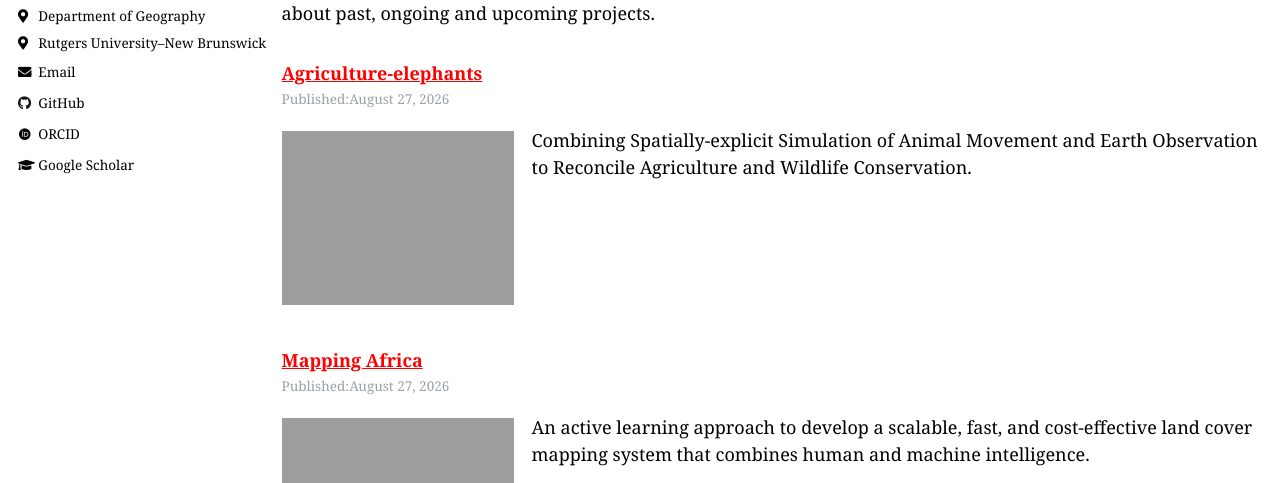
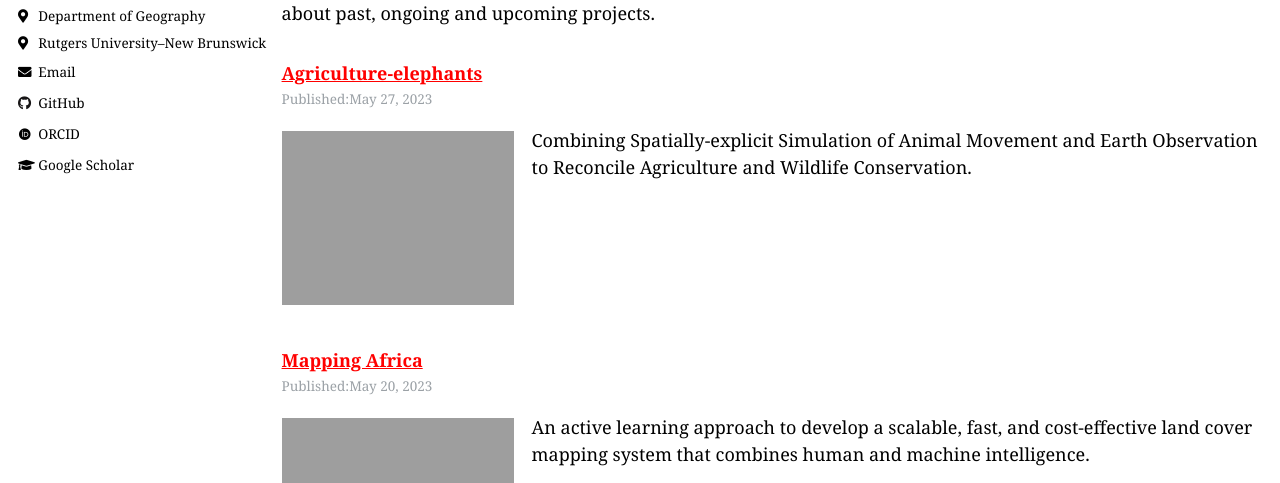
Before and after one commit to LLeiSong/website, a Jekyll site: the page built from _pages/projects.md, in a window 1280 px wide and 1149 px high. Shown: the part 350-833 px from the top of the window. Built offline with Jekyll 4.4.1, drawn with Linux system fonts in a browser that asks for light colours; some web fonts are replaced.

Commit message:
Fix a time typo

```diff
--- a/_projects/mapping_africa.md
+++ b/_projects/mapping_africa.md
@@ -4,6 +4,7 @@ image: "https://lleisong.github.io/website/images/projects/ma.png"
 excerpt: An active learning approach to develop a scalable, fast, and cost-effective land cover mapping system that combines human and machine intelligence.
 collection: projects
 order_number: 20
+date: 2023-05-20
 ---
 
 <p align="center"> <img src="/website/images/projects/ma.png" width="100%"></p>
--- a/_projects/reconcile_human_elephants.md
+++ b/_projects/reconcile_human_elephants.md
@@ -4,6 +4,7 @@ image: "https://lleisong.github.io/website/images/projects/reconcile.png"
 excerpt: Combining Spatially-explicit Simulation of Animal Movement and Earth Observation to Reconcile Agriculture and Wildlife Conservation.
 collection: projects
 order_number: 10
+date: 2023-05-27
 ---
 
 <p align="center"> <img src="/website/images/projects/reconcile.png" width="100%"></p>
```
